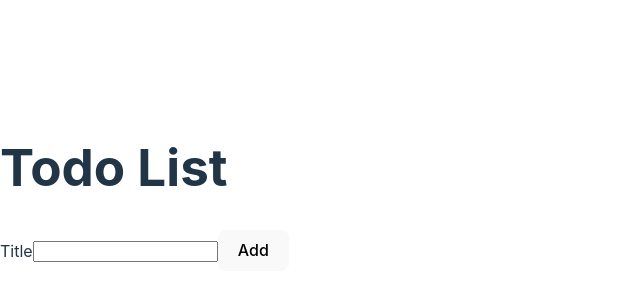
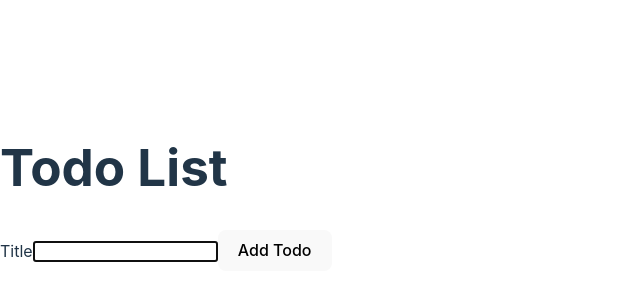
Before and after one commit to AidaBur/react-todo, a React (Vite) app: page / in a window 1280 px wide. Shown: the part 204-504 px from the top of the page, without its empty margins (0-640 px from the left). Built offline with nearby package versions, Linux system fonts and the light colour scheme.

Commit message:
Add remove functionality for todo items and update localStorage

```diff
--- a/src/AddTodoForm.jsx
+++ b/src/AddTodoForm.jsx
@@ -1,36 +1,29 @@
-import React, { useState } from "react";
+import React, { useState } from 'react';
+import InputWithLabel from './InputWithLabel';
 
 const AddTodoForm = (props) => {
-  const [todoTitle, setTodoTitle] = useState("");
-
-  const handleTitleChange = (event) => {
-    setTodoTitle(event.target.value);
-  };
+  const [todoTitle, setTodoTitle] = useState('');
 
   const handleAddTodo = (event) => {
     event.preventDefault();
-
     const newTodo = {
       title: todoTitle,
       id: Date.now(),
     };
-
     props.onAddTodo(newTodo);
-
-    setTodoTitle("");
+    setTodoTitle('');
   };
 
   return (
     <form onSubmit={handleAddTodo}>
-      <label htmlFor="todoTitle">Title</label>
-      <input
-        type="text"
-        id="todoTitle"
-        name="title"
+      <InputWithLabel
+        id="todo-title"
         value={todoTitle}
-        onChange={handleTitleChange}
-      />
-      <button type="submit">Add</button>
+        onChange={(e) => setTodoTitle(e.target.value)}
+      >
+        Title
+      </InputWithLabel>
+      <button type="submit">Add Todo</button>
     </form>
   );
 };
--- a/src/App.jsx
+++ b/src/App.jsx
@@ -19,17 +19,22 @@
 };
 
 const App = () => {
+  const [todoList, setTodoList] = useSemiPersistentState();
 
-  const [todoList, setTodoList] = useSemiPersistentState();
   const addTodo = (newTodo) => {
     setTodoList((prevList) => [...prevList, newTodo]);
+  };
+
+  const removeTodo = (id) => {
+    const updatedTodoList = todoList.filter((todo) => todo.id !== id);
+    setTodoList(updatedTodoList);
   };
 
   return (
     <>
       <h1>Todo List</h1>
       <AddTodoForm onAddTodo={addTodo} />
-      <TodoList todoList={todoList} />
+      <TodoList todoList={todoList} onRemoveTodo={removeTodo} />
     </>
   );
 };
--- /dev/null
+++ b/src/InputWithLabel.jsx
@@ -0,0 +1,24 @@
+import React, { useRef, useEffect } from 'react';
+
+const InputWithLabel = (props) => {
+  const inputRef = useRef();
+
+  useEffect(() => {
+    inputRef.current.focus();
+  });
+
+  return (
+    <>
+      <label htmlFor={props.id}>{props.children}</label>
+      <input
+        id={props.id}
+        type="text"
+        value={props.value}
+        onChange={props.onChange}
+        ref={inputRef}
+      />
+    </>
+  );
+};
+
+export default InputWithLabel;
--- a/src/TodoList.jsx
+++ b/src/TodoList.jsx
@@ -1,11 +1,11 @@
-import React from "react";
-import TodoListItem from "./TodoListItem";
+import React from 'react';
+import TodoListItem from './TodoListItem';
 
-const TodoList = ({ todoList }) => {
+const TodoList = ({ todoList, onRemoveTodo }) => {
   return (
     <ul>
-      {todoList.map((item) => (
-        <TodoListItem key={item.id} todo={item} />
+      {todoList.map((todo) => (
+        <TodoListItem key={todo.id} todo={todo} onRemoveTodo={onRemoveTodo} />
       ))}
     </ul>
   );
--- a/src/TodoListItem.jsx
+++ b/src/TodoListItem.jsx
@@ -1,7 +1,14 @@
-import React from "react";
+import React from 'react';
 
-const TodoListItem = ({ todo }) => {
-  return <li>{todo.title}</li>;
+const TodoListItem = ({ todo, onRemoveTodo }) => {
+  return (
+    <li>
+      {todo.title}
+      <button type="button" onClick={() => onRemoveTodo(todo.id)}>
+        Remove
+      </button>
+    </li>
+  );
 };
 
 export default TodoListItem;
```
